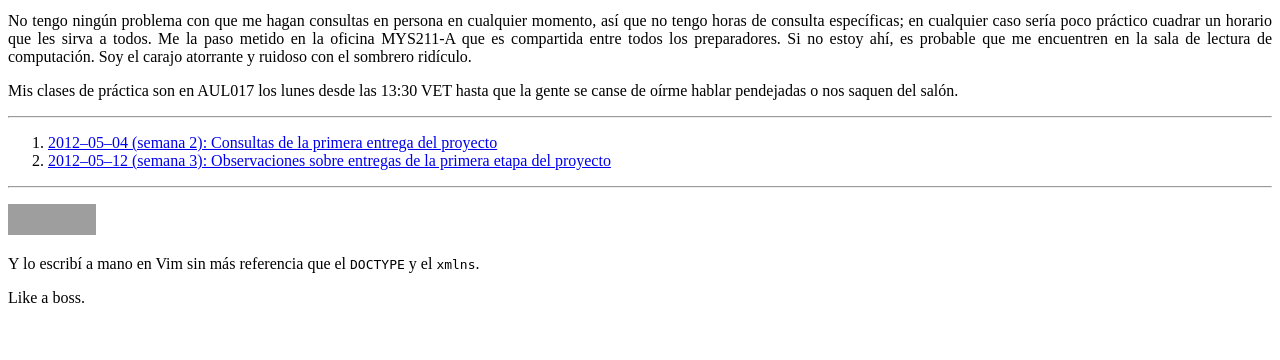
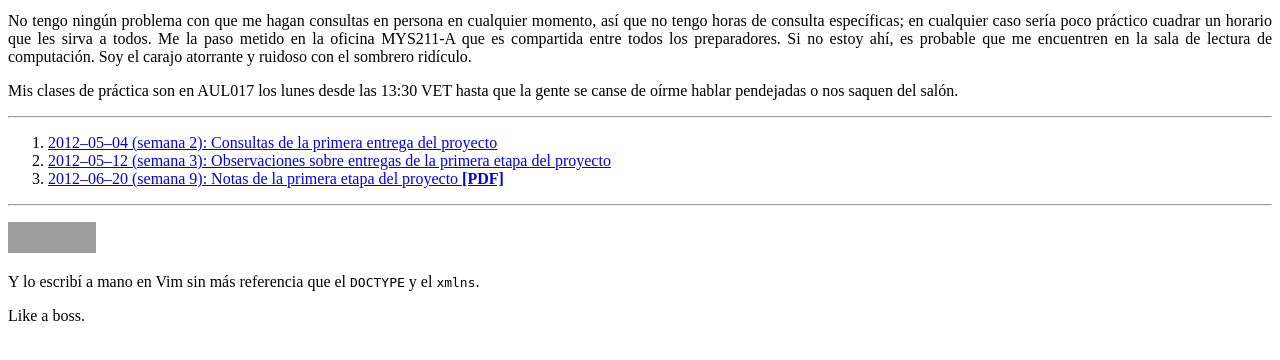
Before and after one commit to Targen/ldc-web, a PHP site: page /cursos/CI3725/2012AJ in a window 1280 px wide. Shown: the part 294-654 px from the top of the page. Run offline with PHP 8.4, Linux system fonts and the light colour scheme; grey boxes are pictures that could not be loaded.

Commit message:
Notas de la primera entrega de traductores

```diff
--- a/cursos/CI3725/2012AJ/index.php
+++ b/cursos/CI3725/2012AJ/index.php
@@ -23,6 +23,7 @@
                 <ol>
                         <li><a href="consultas-entrega1"    >2012‒05‒04 (semana 2): Consultas de la primera entrega del proyecto                 </a></li>
                         <li><a href="observaciones-entrega1">2012‒05‒12 (semana 3): Observaciones sobre entregas de la primera etapa del proyecto</a></li>
+                        <li><a href="notas-2012-06-20-0.pdf">2012‒06‒20 (semana 9): Notas de la primera etapa del proyecto <strong>[PDF]</strong></a></li>
                 </ol>
                 <hr/>
                 <p>
```
Also changed, not shown: 1 other file.
